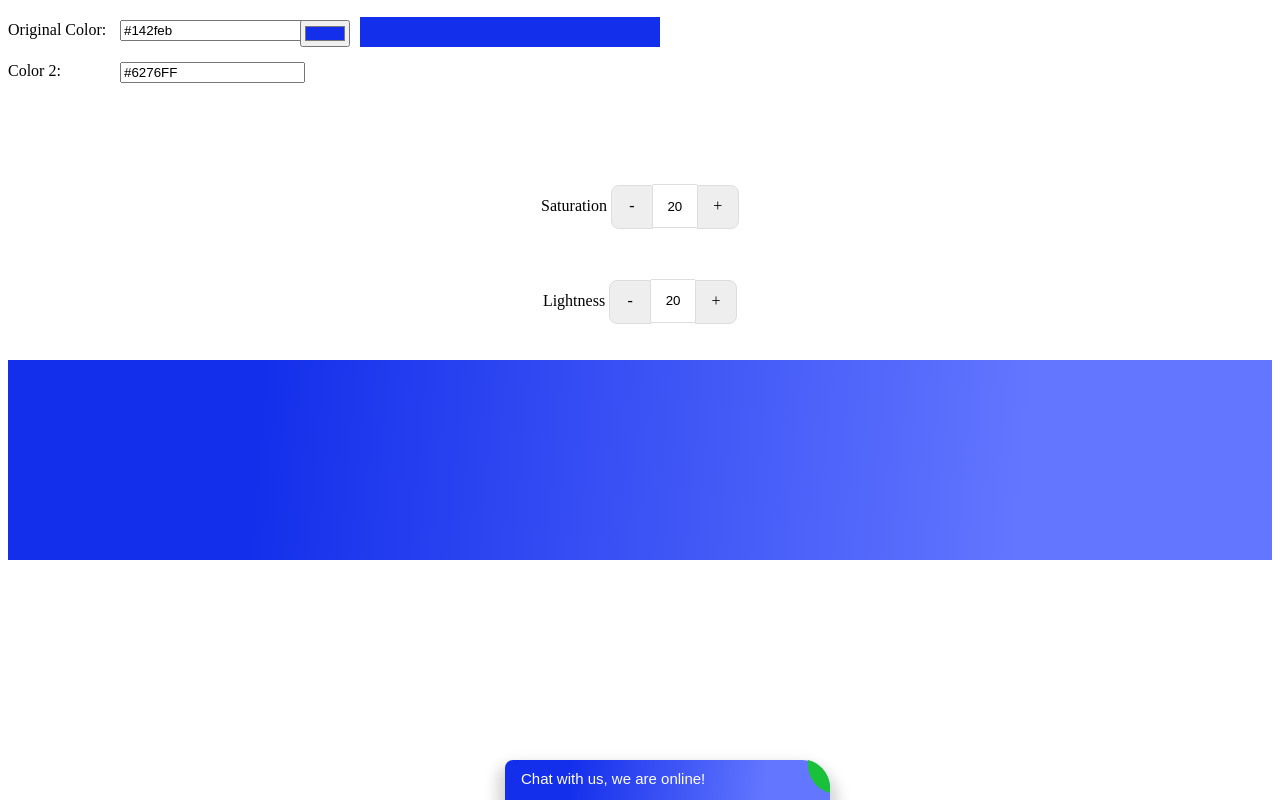
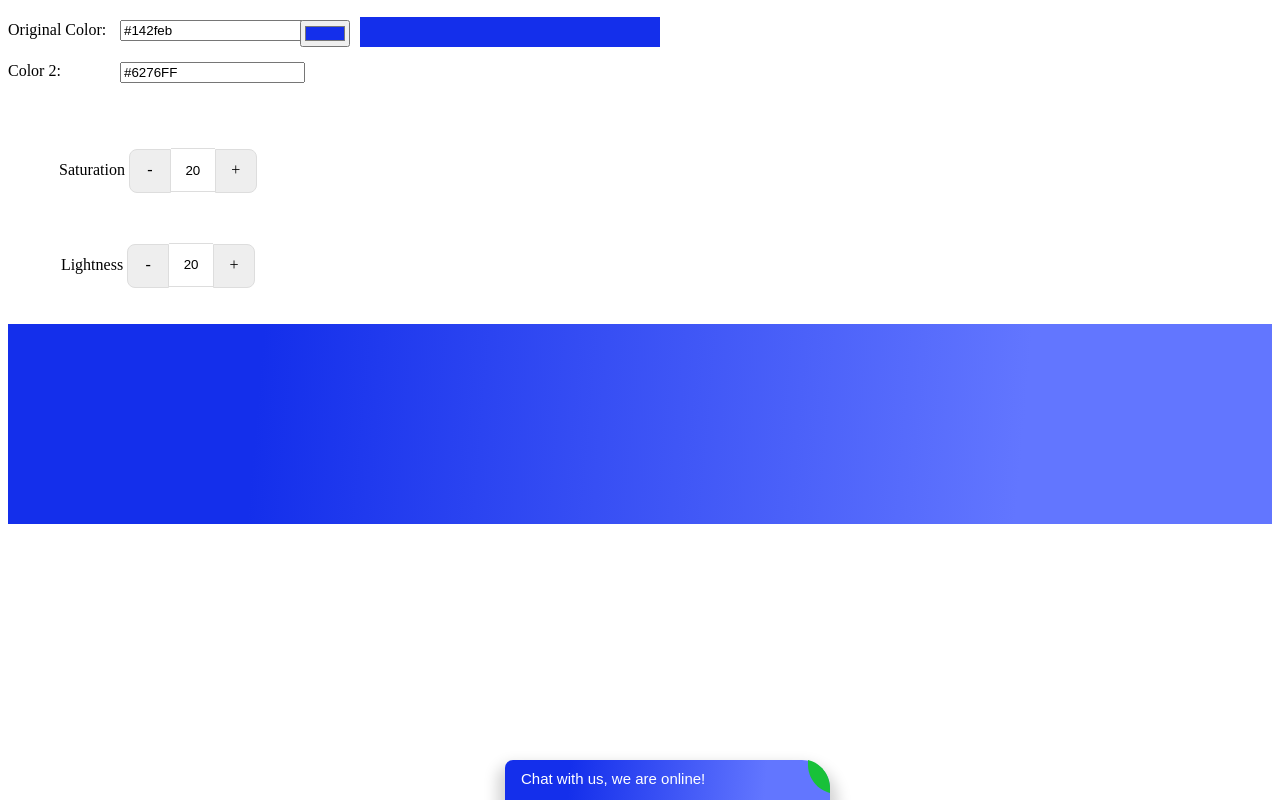
Before and after one commit to k4o4/gradient, a plain HTML site: page index.html in a window 1280 px wide. Drawn offline with Linux system fonts and the light colour scheme.

Commit message:
Update index.html

```diff
--- a/index.html
+++ b/index.html
@@ -11,7 +11,6 @@
 <label>Color 2:</label>
 <input type="text" class="colorInput" name="RGBcolor" id="RGBcolor2">
 <div id="secondColor"></div><br>
-<br><br>
 
 <form>
 	<label>Saturation</label>
@@ -270,7 +269,6 @@
 /*inputs*/
 	form {
 		width: 300px;
-		margin: 0 auto;
 		text-align: center;
 		padding-top: 50px;
 	}
```
